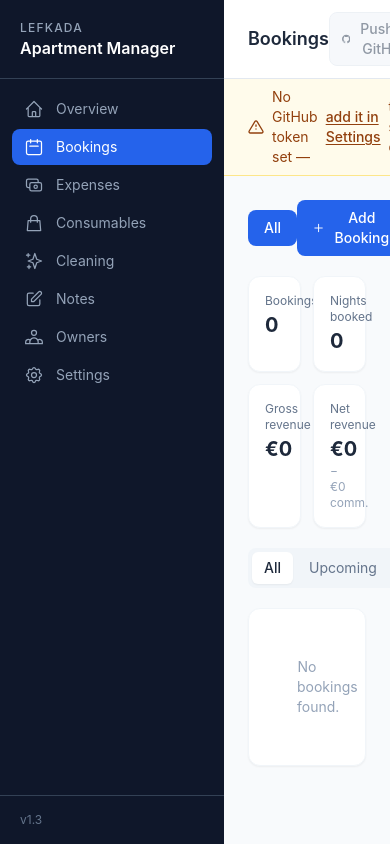
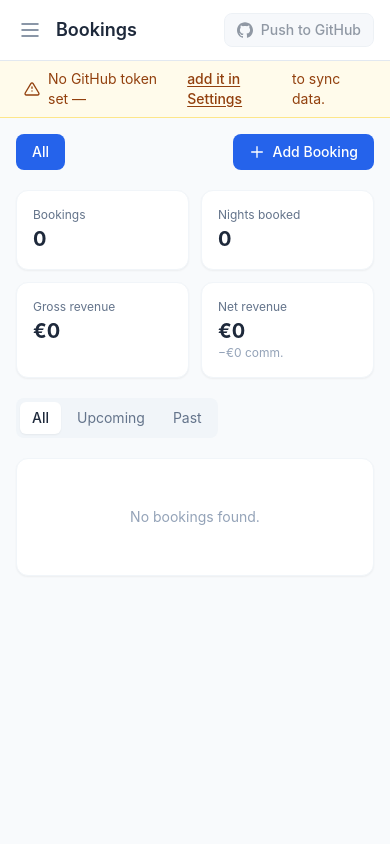
Before and after one commit to IliasPa/Bookings-management, a React (Vite) app: page /#/bookings in a window 390 px wide. Built offline with nearby package versions, Linux system fonts and the light colour scheme.

Commit message:
v1.6: mobile support — slide-in nav drawer, responsive grids, horizontally scrollable tables

```diff
--- a/src/components/BookingModal.jsx
+++ b/src/components/BookingModal.jsx
@@ -48,7 +48,7 @@ export default function BookingModal({ booking, apartments, onSave, onClose }) {
         <div className="px-6 py-4 border-b border-slate-100">
           <h3 className="font-semibold text-slate-800">{isNew ? 'Add Booking' : 'Edit Booking'}</h3>
         </div>
-        <form onSubmit={handleSubmit} className="p-6 space-y-4">
+        <form onSubmit={handleSubmit} className="p-6 space-y-4 max-h-[80vh] overflow-y-auto">
           <div className="grid grid-cols-2 gap-4">
             <div>
               <label className="text-xs font-medium text-slate-500 mb-1 block">Apartment</label>
@@ -96,7 +96,7 @@ export default function BookingModal({ booking, apartments, onSave, onClose }) {
             </div>
           </div>
 
-          <div className="grid grid-cols-3 gap-4">
+          <div className="grid grid-cols-1 sm:grid-cols-3 gap-4">
             <div>
               <label className="text-xs font-medium text-slate-500 mb-1 block">Reservation (€)</label>
               <input
@@ -133,7 +133,7 @@ export default function BookingModal({ booking, apartments, onSave, onClose }) {
             {nights > 0 && <span>· €{(netIncome / nights).toFixed(0)}/night</span>}
           </div>
 
-          <div className="grid grid-cols-3 gap-4">
+          <div className="grid grid-cols-1 sm:grid-cols-3 gap-4">
             <div>
               <label className="text-xs font-medium text-slate-500 mb-1 block">Guest Name</label>
               <input
--- a/src/components/ConsumableModal.jsx
+++ b/src/components/ConsumableModal.jsx
@@ -100,7 +100,7 @@ export default function ConsumableModal({ consumable, onSave, onClose }) {
             )}
           </div>
 
-          <div className="grid grid-cols-3 gap-4">
+          <div className="grid grid-cols-1 sm:grid-cols-3 gap-4">
             <div>
               <label className="text-xs font-medium text-slate-500 mb-1 block">Date bought</label>
               <input type="date" value={form.dateBought} onChange={e => set('dateBought', e.target.value)} required
--- a/src/components/ExpenseModal.jsx
+++ b/src/components/ExpenseModal.jsx
@@ -67,7 +67,7 @@ export default function ExpenseModal({ expense, apartments, onSave, onClose }) {
           <h3 className="font-semibold text-slate-800">{isNew ? 'Add Expense' : 'Edit Expense'}</h3>
         </div>
         <form onSubmit={handleSubmit} className="p-6 space-y-4 max-h-[80vh] overflow-y-auto">
-          <div className="grid grid-cols-3 gap-4">
+          <div className="grid grid-cols-1 sm:grid-cols-3 gap-4">
             <div>
               <label className="text-xs font-medium text-slate-500 mb-1 block">Apartment</label>
               <select value={form.apartment} onChange={e => set('apartment', e.target.value)}
@@ -91,7 +91,7 @@ export default function ExpenseModal({ expense, apartments, onSave, onClose }) {
             </div>
           </div>
 
-          <div className="grid grid-cols-3 gap-4">
+          <div className="grid grid-cols-1 sm:grid-cols-3 gap-4">
             <div>
               <label className="text-xs font-medium text-slate-500 mb-1 block">Item</label>
               <input type="text" value={form.item} onChange={e => set('item', e.target.value)} required
@@ -113,7 +113,7 @@ export default function ExpenseModal({ expense, apartments, onSave, onClose }) {
             </div>
           </div>
 
-          <div className="grid grid-cols-3 gap-4">
+          <div className="grid grid-cols-1 sm:grid-cols-3 gap-4">
             <div>
               <label className="text-xs font-medium text-slate-500 mb-1 block">Quantity</label>
               <input type="number" min="0" step="1" value={form.quantity} onChange={e => set('quantity', e.target.value)}
--- a/src/components/Layout.jsx
+++ b/src/components/Layout.jsx
@@ -1,3 +1,4 @@
+import { useState } from 'react';
 import { NavLink, useLocation, Link } from 'react-router-dom';
 import GitHubButton from './GitHubButton.jsx';
 
@@ -90,21 +91,26 @@ const pageTitles = {
 
 export default function Layout({ children, pushState, pushError, onPush, hasToken }) {
   const { pathname } = useLocation();
+  const [menuOpen, setMenuOpen] = useState(false);
   const title = pageTitles[pathname] || 'Apartment Manager';
 
   return (
     <div className="flex h-screen bg-slate-50 overflow-hidden">
-      <aside className="w-56 bg-slate-900 flex flex-col flex-shrink-0">
+      {menuOpen && (
+        <div className="fixed inset-0 bg-black/40 z-30 md:hidden" onClick={() => setMenuOpen(false)} />
+      )}
+      <aside className={`fixed inset-y-0 left-0 z-40 w-56 bg-slate-900 flex flex-col transform transition-transform duration-200 md:relative md:translate-x-0 md:flex-shrink-0 ${menuOpen ? 'translate-x-0' : '-translate-x-full'}`}>
         <div className="px-5 py-5 border-b border-slate-700">
           <p className="text-slate-400 text-xs font-medium uppercase tracking-widest mb-0.5">Lefkada</p>
           <h1 className="text-white font-semibold text-base leading-tight">Apartment Manager</h1>
         </div>
-        <nav className="flex-1 p-3 space-y-0.5">
+        <nav className="flex-1 p-3 space-y-0.5 overflow-y-auto">
           {nav.map(({ to, label, icon }) => (
             <NavLink
               key={to}
               to={to}
               end={to === '/'}
+              onClick={() => setMenuOpen(false)}
               className={({ isActive }) =>
                 `flex items-center gap-3 px-3 py-2 rounded-lg text-sm transition-colors ${
                   isActive
@@ -119,13 +125,24 @@ export default function Layout({ children, pushState, pushError, onPush, hasToke
           ))}
         </nav>
         <div className="px-5 py-4 border-t border-slate-700">
-          <p className="text-slate-500 text-xs">v1.3</p>
+          <p className="text-slate-500 text-xs">v1.6</p>
         </div>
       </aside>
 
       <div className="flex-1 flex flex-col min-w-0">
-        <header className="bg-white border-b border-slate-200 px-6 py-3 flex items-center justify-between flex-shrink-0">
-          <h2 className="text-lg font-semibold text-slate-800">{title}</h2>
+        <header className="bg-white border-b border-slate-200 px-4 md:px-6 py-3 flex items-center justify-between flex-shrink-0 gap-3">
+          <div className="flex items-center gap-2 min-w-0">
+            <button
+              onClick={() => setMenuOpen(true)}
+              className="p-1.5 -ml-1 rounded-lg text-slate-500 hover:bg-slate-100 md:hidden"
+              aria-label="Open menu"
+            >
+              <svg className="w-6 h-6" fill="none" stroke="currentColor" viewBox="0 0 24 24">
+                <path strokeLinecap="round" strokeLinejoin="round" strokeWidth={1.5} d="M4 6h16M4 12h16M4 18h16" />
+              </svg>
+            </button>
+            <h2 className="text-lg font-semibold text-slate-800 truncate">{title}</h2>
+          </div>
           <GitHubButton state={pushState} error={pushError} onPush={onPush} />
         </header>
         {!hasToken && (
@@ -138,7 +155,7 @@ export default function Layout({ children, pushState, pushError, onPush, hasToke
             to sync data.
           </div>
         )}
-        <main className="flex-1 overflow-y-auto p-6">{children}</main>
+        <main className="flex-1 overflow-y-auto p-4 md:p-6">{children}</main>
       </div>
     </div>
   );
--- a/src/pages/Bookings.jsx
+++ b/src/pages/Bookings.jsx
@@ -119,7 +119,7 @@ export default function Bookings() {
 
   return (
     <div className="space-y-5">
-      <div className="flex items-center justify-between">
+      <div className="flex items-center justify-between flex-wrap gap-3">
         <div className="flex gap-1 flex-wrap">
           <button
             onClick={() => setActiveApt('all')}
@@ -135,7 +135,7 @@ export default function Bookings() {
             >{apt.name}</button>
           ))}
         </div>
-        <div className="flex items-center gap-2">
+        <div className="flex items-center gap-2 flex-wrap">
           <button onClick={() => setModal('add')}
             className="flex items-center gap-2 px-4 py-2 bg-blue-600 text-white rounded-lg text-sm font-medium hover:bg-blue-700">
             <svg className="w-4 h-4" fill="none" stroke="currentColor" viewBox="0 0 24 24">
@@ -172,7 +172,7 @@ export default function Bookings() {
         </div>
       </div>
 
-      <div className={`grid gap-3 ${showBookingFinancials ? 'grid-cols-2 lg:grid-cols-4' : 'grid-cols-3'}`}>
+      <div className={`grid gap-3 ${showBookingFinancials ? 'grid-cols-2 lg:grid-cols-4' : 'grid-cols-2 sm:grid-cols-3'}`}>
         {[
           { label: 'Bookings', value: scopeBookings.length },
           { label: 'Nights booked', value: totalNights },
@@ -204,6 +204,7 @@ export default function Bookings() {
         {aptBookings.length === 0 ? (
           <div className="p-12 text-center text-slate-400 text-sm">No bookings found.</div>
         ) : (
+          <div className="overflow-x-auto">
           <table className="w-full text-sm">
             <thead>
               <tr className="border-b border-slate-100 text-xs text-slate-500 uppercase tracking-wide">
@@ -282,6 +283,7 @@ export default function Bookings() {
               })}
             </tbody>
           </table>
+          </div>
         )}
       </div>
 
--- a/src/pages/Cleaning.jsx
+++ b/src/pages/Cleaning.jsx
@@ -81,7 +81,7 @@ export default function Cleaning() {
   return (
     <div className="space-y-5 max-w-3xl">
       {/* Summary */}
-      <div className="grid grid-cols-3 gap-3">
+      <div className="grid grid-cols-2 sm:grid-cols-3 gap-3">
         <div className="bg-white rounded-xl border border-slate-100 shadow-sm p-4">
           <p className="text-xs text-slate-500 mb-0.5">Upcoming full cleans</p>
           <p className="text-2xl font-bold text-slate-800">{upcoming.filter(e => e.type === 'full').length}</p>
@@ -116,7 +116,7 @@ export default function Cleaning() {
 
         {editingRates ? (
           <div className="border-t border-slate-100 pt-3 space-y-3">
-            <div className="grid grid-cols-3 gap-3">
+            <div className="grid grid-cols-1 sm:grid-cols-3 gap-3">
               <div>
                 <label className="text-xs font-medium text-slate-500 mb-1 block">Full clean (€)</label>
                 <input type="number" min="0" step="1"
--- a/src/pages/Consumables.jsx
+++ b/src/pages/Consumables.jsx
@@ -82,7 +82,7 @@ export default function Consumables() {
     <div className="space-y-5">
 
       {/* Summary cards */}
-      <div className="grid grid-cols-3 gap-3">
+      <div className="grid grid-cols-2 sm:grid-cols-3 gap-3">
         <div className="bg-white rounded-xl border border-slate-100 shadow-sm p-4">
           <p className="text-xs text-slate-500 mb-0.5">Items tracked</p>
           <p className="text-xl font-bold text-slate-800">{consumables.length}</p>
@@ -127,6 +127,7 @@ export default function Consumables() {
             No consumables yet. Add a stock entry to start tracking usage.
           </div>
         ) : (
+          <div className="overflow-x-auto">
           <table className="w-full text-sm">
             <thead>
               <tr className="border-b border-slate-100 text-xs text-slate-500 uppercase tracking-wide">
@@ -200,6 +201,7 @@ export default function Consumables() {
               })}
             </tbody>
           </table>
+          </div>
         )}
       </div>
 
--- a/src/pages/Expenses.jsx
+++ b/src/pages/Expenses.jsx
@@ -122,6 +122,7 @@ export default function Expenses() {
         {filtered.length === 0 ? (
           <div className="p-12 text-center text-slate-400 text-sm">No expenses found.</div>
         ) : (
+          <div className="overflow-x-auto">
           <table className="w-full text-sm">
               <thead>
                 <tr className="border-b border-slate-100 text-xs text-slate-500 uppercase tracking-wide">
@@ -177,6 +178,7 @@ export default function Expenses() {
                 ))}
               </tbody>
             </table>
+          </div>
         )}
       </div>
 
--- a/src/pages/Overview.jsx
+++ b/src/pages/Overview.jsx
@@ -250,14 +250,14 @@ export default function Overview() {
   return (
     <div className="space-y-6">
       {/* Top stats */}
-      <div className={`grid gap-4 ${showBookingFinancials ? 'grid-cols-3' : 'grid-cols-2'}`}>
+      <div className={`grid gap-4 ${showBookingFinancials ? 'grid-cols-1 sm:grid-cols-3' : 'grid-cols-1 sm:grid-cols-2'}`}>
         {showBookingFinancials && <StatCard label="Gross Revenue" value={fmt(totalGross)} sub={`${bookings.length} bookings`} />}
         <StatCard label="Net Revenue" value={fmt(totalNet)} sub={showBookingFinancials ? `after €${Math.round(totalCommission)} commission` : `${bookings.length} bookings`} color="text-green-700" />
         <StatCard label="Net Profit" value={fmt(netProfit)} sub="net − expenses − consumables − cleaning" color={netProfit >= 0 ? 'text-green-700' : 'text-red-600'} />
       </div>
 
       {/* Cost breakdown */}
-      <div className="grid grid-cols-3 gap-4">
+      <div className="grid grid-cols-1 sm:grid-cols-3 gap-4">
         <StatCard label="Total Expenses" value={fmt(totalExpenses)} sub={`${statusExpenses.length} items`} color="text-red-600" />
         <StatCard label="Consumables Cost" value={fmt(totalConsumableCost)} sub={`${consumables.length} items tracked`} color="text-red-600" />
         <StatCard label="Cleaning Cost" value={fmt(totalCleaningCost)} sub={`${allCleaningEvents.length} events`} color="text-red-600" />
--- a/src/pages/Settings.jsx
+++ b/src/pages/Settings.jsx
@@ -146,7 +146,7 @@ export default function Settings() {
           The token is saved only in your browser's localStorage.
         </p>
         <div className="space-y-3">
-          <div className="grid grid-cols-2 gap-3">
+          <div className="grid grid-cols-1 sm:grid-cols-2 gap-3">
             <div>
               <label className="text-xs font-medium text-slate-500 mb-1 block">GitHub owner</label>
               <input type="text" value={ghForm.owner} onChange={e => setGhForm(f => ({ ...f, owner: e.target.value }))}
@@ -160,7 +160,7 @@ export default function Settings() {
                 className="w-full border border-slate-200 rounded-lg px-3 py-2 text-sm focus:outline-none focus:ring-2 focus:ring-blue-500" />
             </div>
           </div>
-          <div className="grid grid-cols-2 gap-3">
+          <div className="grid grid-cols-1 sm:grid-cols-2 gap-3">
             <div>
               <label className="text-xs font-medium text-slate-500 mb-1 block">Branch</label>
               <input type="text" value={ghForm.branch} onChange={e => setGhForm(f => ({ ...f, branch: e.target.value }))}
```
Also changed, not shown: 6 other files (tests, documents, lock files or other folders).
